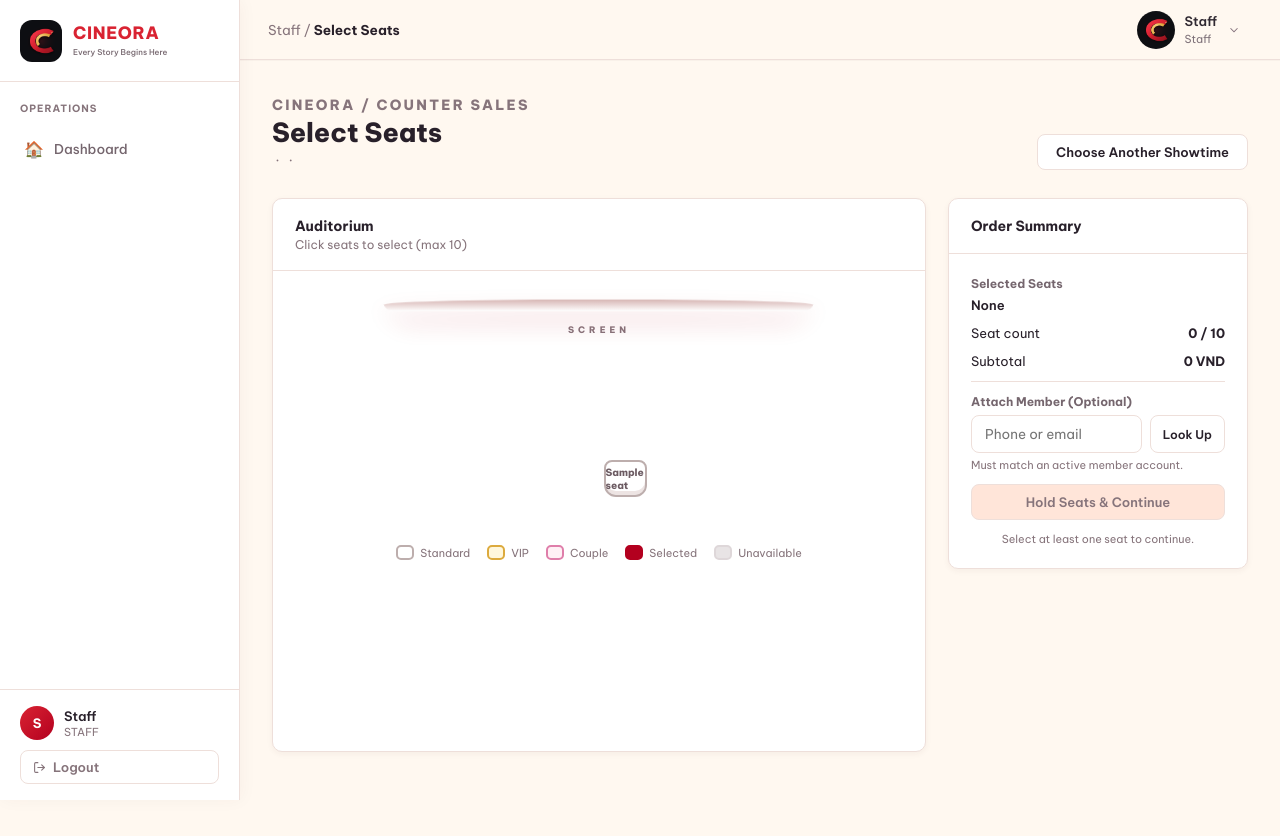
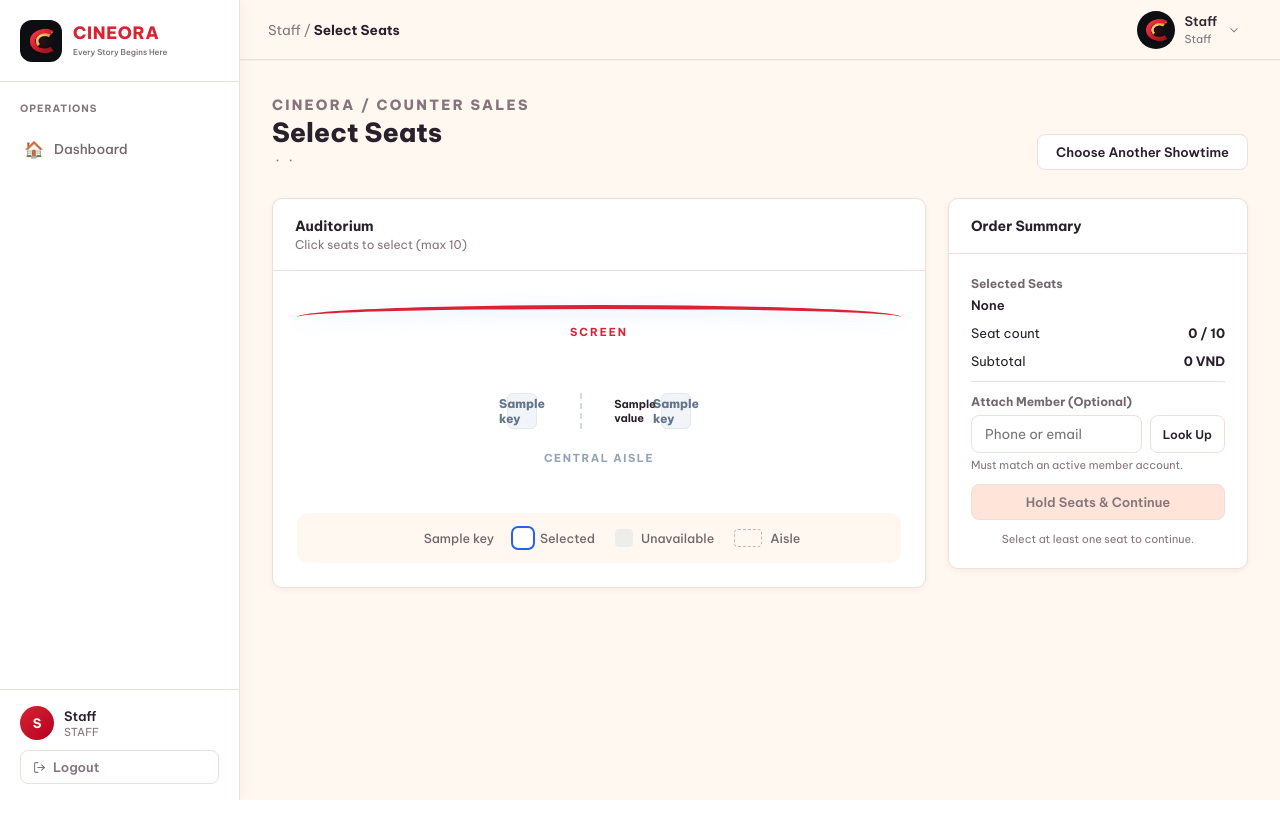
Before and after one commit to kimoanh-gif/SWP391_CimemaManagementSystem, a Spring app: page /staff/sales-seats in a window 1280 px wide. After the commit the page ends 800 px from the top, so only its background shows below. Run offline with Thymeleaf, Linux system fonts and the light colour scheme; the template is opened without the code that fills it: most values are stand-ins (such as "Sample title", 1, 10 or a date in 2020); data that the repository does not hold is empty; some of the project's set-up classes (security, data sources, template engines, error pages and the like) are left out, and stand-ins take their place; database files in the repository are not loaded.

Commit message:
feat(staff): dùng sơ đồ ghế giống Manager cho màn chọn ghế bán tại quầy
- Gom ghế theo hàng, chia hai khối quanh lối đi giữa như SeatController
- Lấy ColorCode của loại ghế để tô màu ghế và chú thích
- Chú thích dùng màu mặc định khi loại ghế chưa có ColorCode

```diff
--- a/src/main/java/com/cinema/dao/CustomerBookingDAO.java
+++ b/src/main/java/com/cinema/dao/CustomerBookingDAO.java
@@ -128,7 +128,7 @@ public class CustomerBookingDAO {
     public List<SeatOption> findSeats(int showtimeId, Integer currentBookingId) {
         String sql = """
                 SELECT seat.SeatID, seat.RowLabel, seat.SeatNumber, seat.GridRow, seat.GridColumn,
-                       seatType.TypeName, seatType.PriceMultiplier,
+                       seatType.TypeName, seatType.PriceMultiplier, seatType.ColorCode,
                        CAST(st.BasePrice * seatType.PriceMultiplier AS DECIMAL(18,2)) AS Price,
                        CASE WHEN EXISTS (
                            SELECT 1
@@ -161,6 +161,7 @@ public class CustomerBookingDAO {
             seat.setPriceMultiplier(rs.getBigDecimal("PriceMultiplier"));
             seat.setPrice(rs.getBigDecimal("Price"));
             seat.setAvailable(rs.getBoolean("Available"));
+            seat.setColorCode(rs.getString("ColorCode"));
             return seat;
         }, currentBookingId, showtimeId);
     }
--- a/src/main/java/com/cinema/model/SeatOption.java
+++ b/src/main/java/com/cinema/model/SeatOption.java
@@ -12,6 +12,7 @@ public class SeatOption {
     private BigDecimal priceMultiplier;
     private BigDecimal price;
     private boolean available;
+    private String colorCode;
 
     public int getSeatId() { return seatId; }
     public void setSeatId(int seatId) { this.seatId = seatId; }
@@ -31,5 +32,7 @@ public class SeatOption {
     public void setPrice(BigDecimal price) { this.price = price; }
     public boolean isAvailable() { return available; }
     public void setAvailable(boolean available) { this.available = available; }
+    public String getColorCode() { return colorCode; }
+    public void setColorCode(String colorCode) { this.colorCode = colorCode; }
     public String getLabel() { return rowLabel + seatNumber; }
 }
--- a/src/main/resources/static/js/staff-sales.js
+++ b/src/main/resources/static/js/staff-sales.js
@@ -13,12 +13,13 @@
     if (!form || !count || !labels || !total || !button || !limitMessage) return;
     const max = Number(document.body.dataset.maxSeats || 10);
     const boxes = [...form.querySelectorAll('input[name="seatIds"]:not(:disabled)')];
-    const seatLabel = (box) => box.closest(".staff-seat")?.querySelector(".seat-btn")?.textContent.trim() || box.value;
+    const seatLabel = (box) => box.closest(".seat-item")?.querySelector(".seat-label")?.textContent.trim() || box.value;
     const hint = document.getElementById("holdSeatsHint");
     const canSell = button.dataset.canSell !== "false";
 
     function updateSeatSummary() {
       const selected = boxes.filter((box) => box.checked);
+      boxes.forEach((box) => box.closest(".seat-item")?.classList.toggle("is-selected", box.checked));
       const overLimit = selected.length > max;
       count.textContent = String(selected.length);
       labels.textContent = selected.map(seatLabel).join(", ") || "None";
--- a/src/main/resources/templates/staff/sales-seats.html
+++ b/src/main/resources/templates/staff/sales-seats.html
@@ -9,91 +9,86 @@
   <script th:src="@{/js/staff-sales.js}" defer></script>
   <script th:src="@{/js/staff-member-lookup.js}" defer></script>
   <style>
-    /* Seat map – same look as the customer booking seat map (customer-booking.css) */
-    .auditorium-wrap { overflow-x: auto; padding: 28px; min-height: 480px; }
-    .screen {
-      width: 72%;
-      height: 60px;
-      margin: 0 auto 50px;
-      color: var(--text-muted);
-      text-align: center;
-      perspective: 320px;
+    /* Seat map – copied from the Manager seat map (templates/manager/seats.html) so both screens look the same. */
+    .auditorium-wrap { padding: 24px; }
+    .screen-area { text-align: center; margin: 10px auto 30px; max-width: 640px; }
+    .screen-curve {
+      height: 12px;
+      border-top: 4px solid #D92332;
+      border-radius: 50% 50% 0 0 / 100% 100% 0 0;
+      margin-bottom: 8px;
+      filter: drop-shadow(0 4px 8px rgba(59, 130, 246, 0.3));
     }
-    .screen::before {
-      display: block;
-      height: 13px;
-      content: "";
-      border-radius: 50% 50% 8px 8px;
-      background: linear-gradient(#d7b6b4, #fff);
-      box-shadow: 0 15px 28px rgba(179, 0, 31, .16);
-      transform: rotateX(-30deg);
+    .screen-text { font-size: 11px; font-weight: 700; color: #D92332; text-transform: uppercase; letter-spacing: 2px; }
+    .seat-plan-container {
+      display: flex; flex-direction: column; align-items: center; justify-content: center;
+      overflow-x: auto; padding: 24px 10px; width: 100%;
     }
-    .screen span { display: block; margin-top: 12px; font-size: 9px; font-weight: 800; letter-spacing: 4px; }
-    .staff-seat-grid {
-      display: grid;
-      grid-auto-columns: 43px;
-      grid-auto-rows: 42px;
-      justify-content: center;
-      gap: 9px;
-      min-width: max-content;
+    .cinema-seating-chart {
+      display: flex; flex-direction: column; align-items: center; justify-content: center;
+      margin: 0 auto; width: fit-content;
     }
-    label.staff-seat { position: relative; }
-    label.staff-seat input { position: absolute; opacity: 0; pointer-events: none; }
-    label.staff-seat .seat-btn {
-      display: grid;
-      width: 43px;
-      height: 37px;
-      place-items: center;
-      color: #6c5b62;
-      font-size: 10px;
-      font-weight: 800;
-      cursor: pointer;
-      border: 2px solid #bdaead;
-      border-radius: 8px 8px 12px 12px;
-      background: #fff;
-      box-shadow: inset 0 -4px 0 #ede4e3;
-      transition: .15s;
+    .cinema-seat-row { display: flex; align-items: center; justify-content: center; gap: 8px; margin-bottom: 8px; }
+    .seat-block { display: flex; align-items: center; gap: 6px; }
+    .row-indicator {
+      width: 30px; height: 36px; border-radius: 6px;
+      background: #F1F5F9; color: #64748B; font-weight: 800; font-size: 12px;
+      display: flex; align-items: center; justify-content: center;
+      user-select: none; border: 1px solid #E2E8F0;
     }
-    label.staff-seat .seat-btn:hover { border-color: var(--cineora-red-dk); }
-    label.staff-seat.vip .seat-btn    { color: #805600; border-color: #dcaa3d; background: #fff7dc; }
-    label.staff-seat.couple .seat-btn { width: 52px; color: #9b315c; border-color: #df7eaa; background: #fff0f5; }
-    label.staff-seat input:checked + .seat-btn {
-      color: #fff;
-      border-color: var(--cineora-red-dk);
-      background: var(--cineora-red-dk);
-      box-shadow: inset 0 -4px 0 #860017, 0 7px 13px rgba(179, 0, 31, .2);
-      transform: translateY(-2px);
+    .aisle-walkway {
+      width: 48px; height: 36px; display: flex; align-items: center; justify-content: center;
+      position: relative; user-select: none; pointer-events: none; margin: 0 4px;
     }
-    label.staff-seat input:focus-visible + .seat-btn { outline: 2px solid var(--cineora-red); outline-offset: 2px; }
-    label.staff-seat.unavailable .seat-btn {
-      color: #b4a9ac;
-      cursor: not-allowed;
-      border-color: #ded7d9;
-      background: #e8e4e5;
-      box-shadow: none;
-      text-decoration: line-through;
+    .aisle-lane { width: 0; height: 100%; border-left: 2px dashed #CBD5E1; opacity: 0.85; }
+    .aisle-floor-label {
+      display: flex; justify-content: center; margin-top: 14px;
+      font-size: 11px; font-weight: 700; letter-spacing: 1.5px; color: #94A3B8; text-transform: uppercase;
     }
-    .seat-legend {
-      display: flex;
-      flex-wrap: wrap;
-      justify-content: center;
-      gap: 17px;
-      margin-top: 43px;
-      color: var(--text-muted);
-      font-size: 11px;
+    .seat-item {
+      position: relative;
+      width: 36px; height: 36px; border-radius: 6px;
+      display: flex; align-items: center; justify-content: center;
+      font-size: 11px; font-weight: 700; cursor: pointer;
+      transition: all 0.15s; user-select: none; border: 1px solid transparent;
     }
-    .seat-legend span { display: flex; align-items: center; gap: 6px; }
-    .seat-legend i { display: inline-block; width: 18px; height: 15px; border: 2px solid #bdaead; border-radius: 5px; background: #fff; }
-    .seat-legend i.vip         { border-color: #dcaa3d; background: #fff7dc; }
-    .seat-legend i.couple      { border-color: #df7eaa; background: #fff0f5; }
-    .seat-legend i.selected    { border-color: var(--cineora-red-dk); background: var(--cineora-red-dk); }
-    .seat-legend i.unavailable { border-color: #ded7d9; background: #e8e4e5; }
-    @media (max-width: 720px) {
-      .auditorium-wrap { padding: 24px 12px; }
-      .staff-seat-grid { grid-auto-columns: 36px; grid-auto-rows: 38px; gap: 6px; }
-      label.staff-seat .seat-btn { width: 36px; height: 34px; }
-      label.staff-seat.couple .seat-btn { width: 43px; }
+    .seat-item input { position: absolute; opacity: 0; pointer-events: none; }
+    .seat-item:hover { transform: scale(1.15); z-index: 2; box-shadow: 0 4px 8px rgba(0, 0, 0, 0.15); }
+    .seat-item.seat-standard, .seat-item[class*="front"], .seat-item[class*="standard"], .seat-item[class*="std"] {
+      background: #FBF7F2; border-color: #EADBD2; color: #5E4A3D;
     }
+    .seat-item.seat-vip, .seat-item[class*="vip"], .seat-item[class*="amber"], .seat-item[class*="royal"] {
+      background: #FFE5D9; border-color: #F2A99F; color: #9E3524;
+    }
+    .seat-item.seat-couple, .seat-item[class*="sweetbox"], .seat-item[class*="couple"] {
+      background: #FEF6E4; border-color: #F2B84B; color: #8A5B08;
+    }
+    .seat-item.seat-unavailable {
+      background: #E5E7EB !important; border-color: #E5E7EB !important; color: #9CA3AF !important;
+      opacity: 0.4; cursor: not-allowed; text-decoration: line-through;
+    }
+    .seat-item.seat-unavailable:hover { transform: none; box-shadow: none; }
+    /* Selected seat – same highlight the Manager seat map uses */
+    .seat-item.is-selected {
+      outline: 2.5px solid #2563EB !important;
+      outline-offset: 2px !important;
+      box-shadow: 0 0 10px rgba(37, 99, 235, 0.45) !important;
+      transform: scale(1.1) !important;
+      z-index: 5 !important;
+    }
+    .seat-item:has(input:focus-visible) { outline: 2px solid var(--cineora-red); outline-offset: 2px; }
+    .legend-bar {
+      display: flex; justify-content: center; gap: 20px; flex-wrap: wrap;
+      padding: 16px; background: #FFF8F0; border-radius: 10px; margin-top: 24px;
+    }
+    .legend-item { display: flex; align-items: center; gap: 8px; font-size: 12.5px; color: var(--text-secondary); font-weight: 500; }
+    .legend-box { width: 18px; height: 18px; border-radius: 4px; border: 1px solid transparent; }
+    /* Fallback colours when a seat type has no ColorCode (same as the seat cells above) */
+    .legend-box[class*="standard"], .legend-box[class*="front"] { background: #FBF7F2; border-color: #EADBD2; }
+    .legend-box[class*="vip"] { background: #FFE5D9; border-color: #F2A99F; }
+    .legend-box[class*="couple"], .legend-box[class*="sweetbox"] { background: #FEF6E4; border-color: #F2B84B; }
+    .legend-box.selected { background: #fff; outline: 2.5px solid #2563EB; outline-offset: 1px; }
+    .legend-box.seat-unavailable { background: #E5E7EB; opacity: 0.6; }
   </style>
 </head>
 <body data-page="seats" th:attr="data-max-seats=${maxSeats},data-hold-minutes=${holdMinutes}">
@@ -140,23 +135,63 @@
               <div><h2>Auditorium</h2><p>Click seats to select (max <span th:text="${maxSeats}">10</span>)</p></div>
             </div>
             <div class="panel-body auditorium-wrap">
-              <div class="screen"><span>SCREEN</span></div>
-              <div class="staff-seat-grid" th:if="${!#lists.isEmpty(seats)}">
-                <label class="staff-seat" th:each="seat : ${seats}"
-                       th:classappend="${!seat.available ? ' unavailable' : ' ' + #strings.toLowerCase(seat.typeName)}"
-                       th:style="'grid-row:' + ${seat.gridRow} + ';grid-column:' + ${seat.gridColumn} + ';'">
-                  <input type="checkbox" name="seatIds" th:value="${seat.seatId}"
-                         th:disabled="${!seat.available}" th:attr="data-price=${seat.price}">
-                  <div class="seat-btn" th:text="${seat.label}"
-                       th:title="${seat.label + ' · ' + seat.typeName + ' · ' + #numbers.formatDecimal(seat.price, 0, 'COMMA', 0, 'POINT') + ' VND'}">A1</div>
-                </label>
+              <div class="screen-area">
+                <div class="screen-curve"></div>
+                <div class="screen-text">SCREEN</div>
               </div>
-              <div class="seat-legend">
-                <span><i class="standard"></i>Standard</span>
-                <span><i class="vip"></i>VIP</span>
-                <span><i class="couple"></i>Couple</span>
-                <span><i class="selected"></i>Selected</span>
-                <span><i class="unavailable"></i>Unavailable</span>
+
+              <p th:if="${#lists.isEmpty(seats)}" style="text-align:center;color:var(--text-muted);">
+                This room has no active seats.
+              </p>
+
+              <div class="seat-plan-container" th:if="${!#lists.isEmpty(seats)}">
+                <div class="cinema-seating-chart">
+                  <div th:each="entry : ${seatsByRow}" class="cinema-seat-row">
+                    <div class="row-indicator" th:text="${entry.key}">A</div>
+                    <div class="seat-block left-block">
+                      <th:block th:each="seat : ${entry.value}" th:if="${seat.seatNumber <= midPoint}">
+                      <label class="seat-item"
+                             th:style="${!seat.available or seat.colorCode == null ? '' : ('border: 1.5px solid ' + seat.colorCode + '; background:' + seat.colorCode + '18; color:#1F2937;')}"
+                             th:classappend="${!seat.available ? 'seat-unavailable' : ('seat-' + #strings.toLowerCase(#strings.replace(seat.typeName, ' ', '-')))}"
+                             th:title="${seat.label + ' • ' + seat.typeName + ' • ' + #numbers.formatDecimal(seat.price, 0, 'COMMA', 0, 'POINT') + ' VND' + (seat.available ? '' : ' (Unavailable)')}">
+                        <input type="checkbox" name="seatIds" th:value="${seat.seatId}"
+                               th:disabled="${!seat.available}" th:attr="data-price=${seat.price}">
+                        <span class="seat-label" th:text="${seat.label}">A1</span>
+                      </label>
+                      </th:block>
+                    </div>
+                    <div class="aisle-walkway" title="Aisle"><span class="aisle-lane"></span></div>
+                    <div class="seat-block right-block">
+                      <th:block th:each="seat : ${entry.value}" th:if="${seat.seatNumber > midPoint}">
+                      <label class="seat-item"
+                             th:style="${!seat.available or seat.colorCode == null ? '' : ('border: 1.5px solid ' + seat.colorCode + '; background:' + seat.colorCode + '18; color:#1F2937;')}"
+                             th:classappend="${!seat.available ? 'seat-unavailable' : ('seat-' + #strings.toLowerCase(#strings.replace(seat.typeName, ' ', '-')))}"
+                             th:title="${seat.label + ' • ' + seat.typeName + ' • ' + #numbers.formatDecimal(seat.price, 0, 'COMMA', 0, 'POINT') + ' VND' + (seat.available ? '' : ' (Unavailable)')}">
+                        <input type="checkbox" name="seatIds" th:value="${seat.seatId}"
+                               th:disabled="${!seat.available}" th:attr="data-price=${seat.price}">
+                        <span class="seat-label" th:text="${seat.label}">A1</span>
+                      </label>
+                      </th:block>
+                    </div>
+                    <div class="row-indicator" th:text="${entry.key}">A</div>
+                  </div>
+                  <div class="aisle-floor-label"><span>CENTRAL AISLE</span></div>
+                </div>
+              </div>
+
+              <div class="legend-bar">
+                <div class="legend-item" th:each="type : ${seatTypeColors}">
+                  <span class="legend-box"
+                        th:classappend="${'seat-' + #strings.toLowerCase(#strings.replace(type.key, ' ', '-'))}"
+                        th:style="${type.value == null ? '' : ('border: 1.5px solid ' + type.value + '; background:' + type.value + '28;')}"></span>
+                  <span th:text="${type.key}">Standard</span>
+                </div>
+                <div class="legend-item"><span class="legend-box selected"></span><span>Selected</span></div>
+                <div class="legend-item"><span class="legend-box seat-unavailable"></span><span>Unavailable</span></div>
+                <div class="legend-item">
+                  <span class="legend-box" style="width:28px;border:1px dashed #C9B3AE;background:#FFF8F0;"></span>
+                  <span>Aisle</span>
+                </div>
               </div>
             </div>
           </div>
```
Also changed, not shown: src/main/java/com/cinema/controller/StaffWorkspaceController.java (+16 -1 lines).
